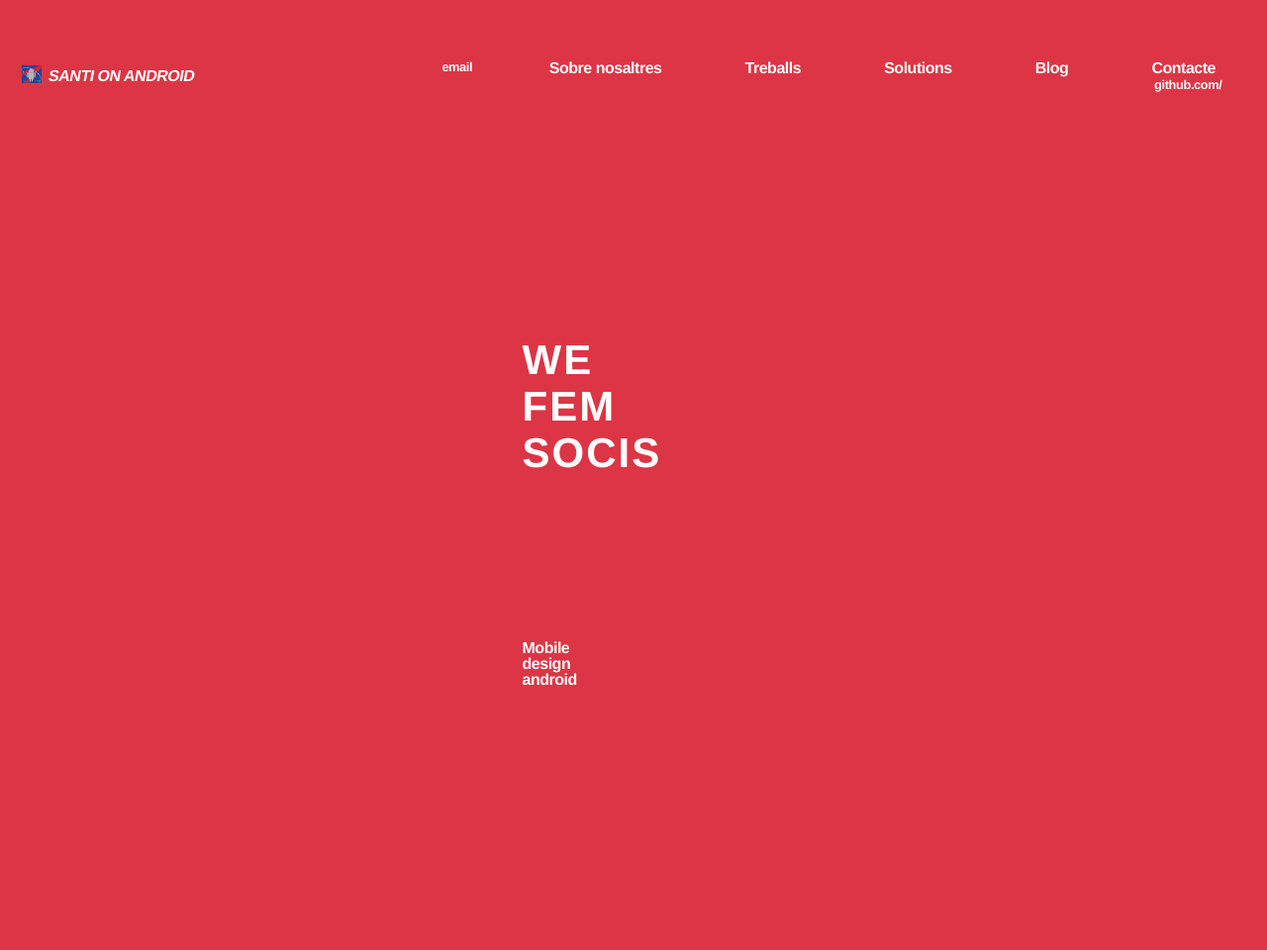
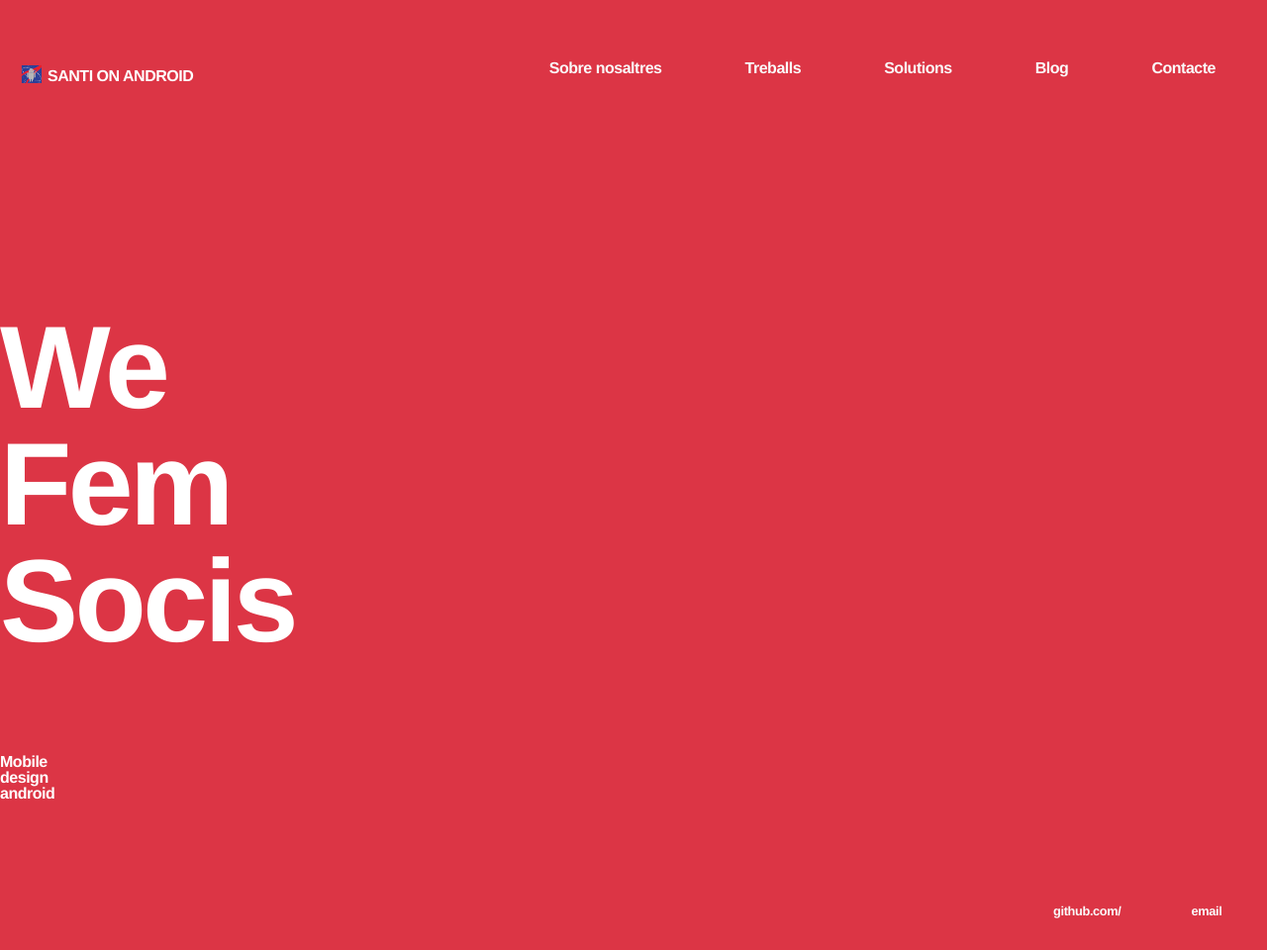
Before and after one commit to SantiOnAndroid/SantiOnAndroid.github.io, a Jekyll site: the page built from index.html, in a window 1280 px wide. Shown: the whole page at 99% size. Built offline with Jekyll 4.4.1, drawn with Linux system fonts in a browser that asks for light colours; some web fonts are replaced; before the commit the page ends 900 px from its top, so only the background shows below that.

Commit message:
modificant titolj

```diff
--- a/css/main.css
+++ b/css/main.css
@@ -131,61 +131,3 @@ img{
 
 
 }
-
-
-
-
-
-
-
-
-
-
-
-
-
-
-
-
-.blurb{
-    transform: translate(-50%, -50%);
-    top: 50%;
-    left: 50%;
-    display: block;
-    position: absolute;
-    max-width: 225px;
-}
-
-
-
-svg{
-    transform: skew(-10deg);
-    display: block;
-    float: left;
-
-}
-
-
-h1{
-    color: #fff;
-    text-transform: uppercase;
-    font-size: 42px;
-    margin: 0;
-    line-height: 47px;
-    letter-spacing: 2px;
-}
-
-.slide{
-    transform: translateX(-50%) rotate(-10deg);
-    display: block;
-    float: left;
-    left: 50%;
-    position: relative;}
-
-svg {
-    transform: skew(-10deg);
-    display: block;
-    float: left;
-
-    position: relative;
-}
```
